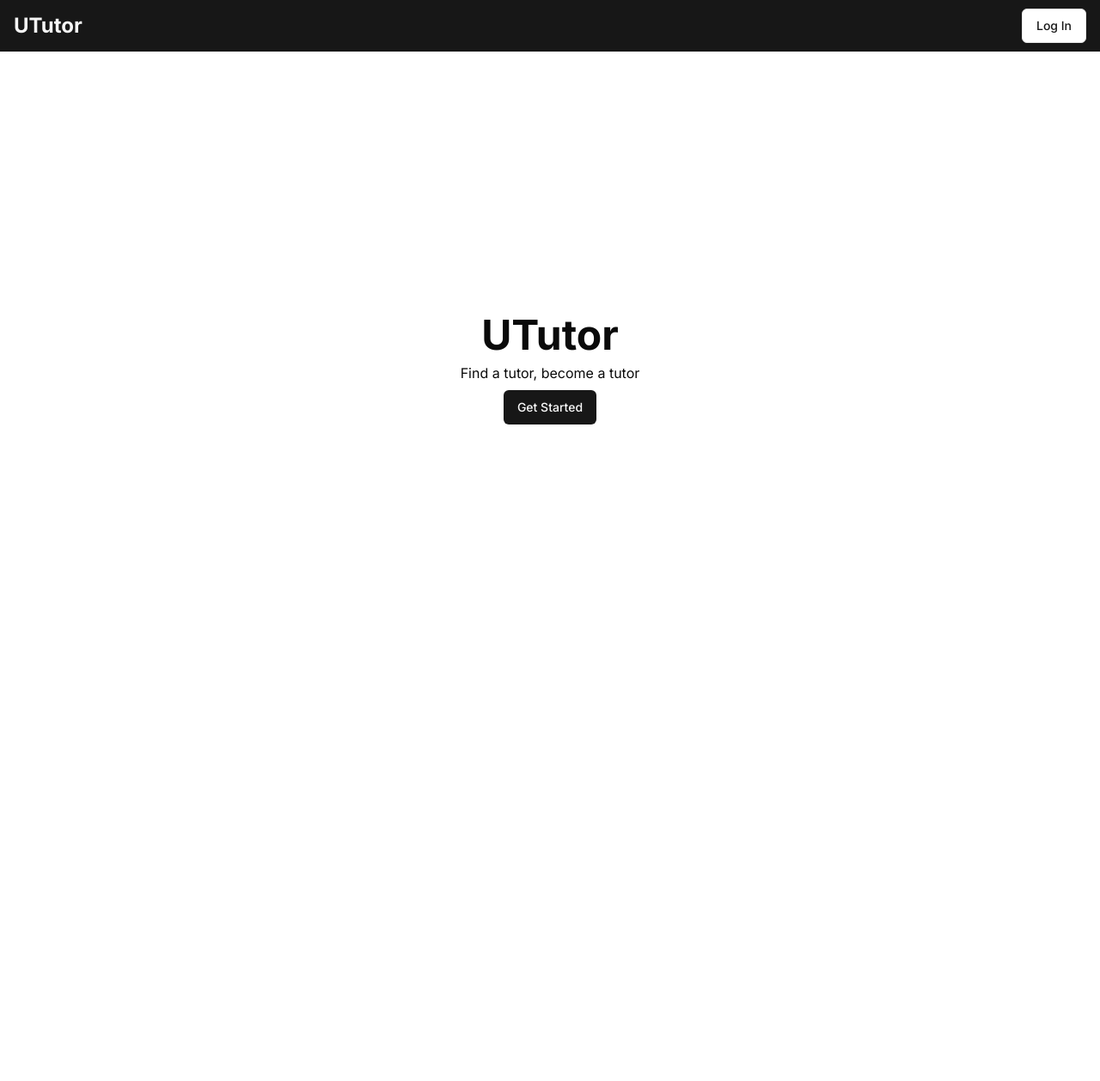
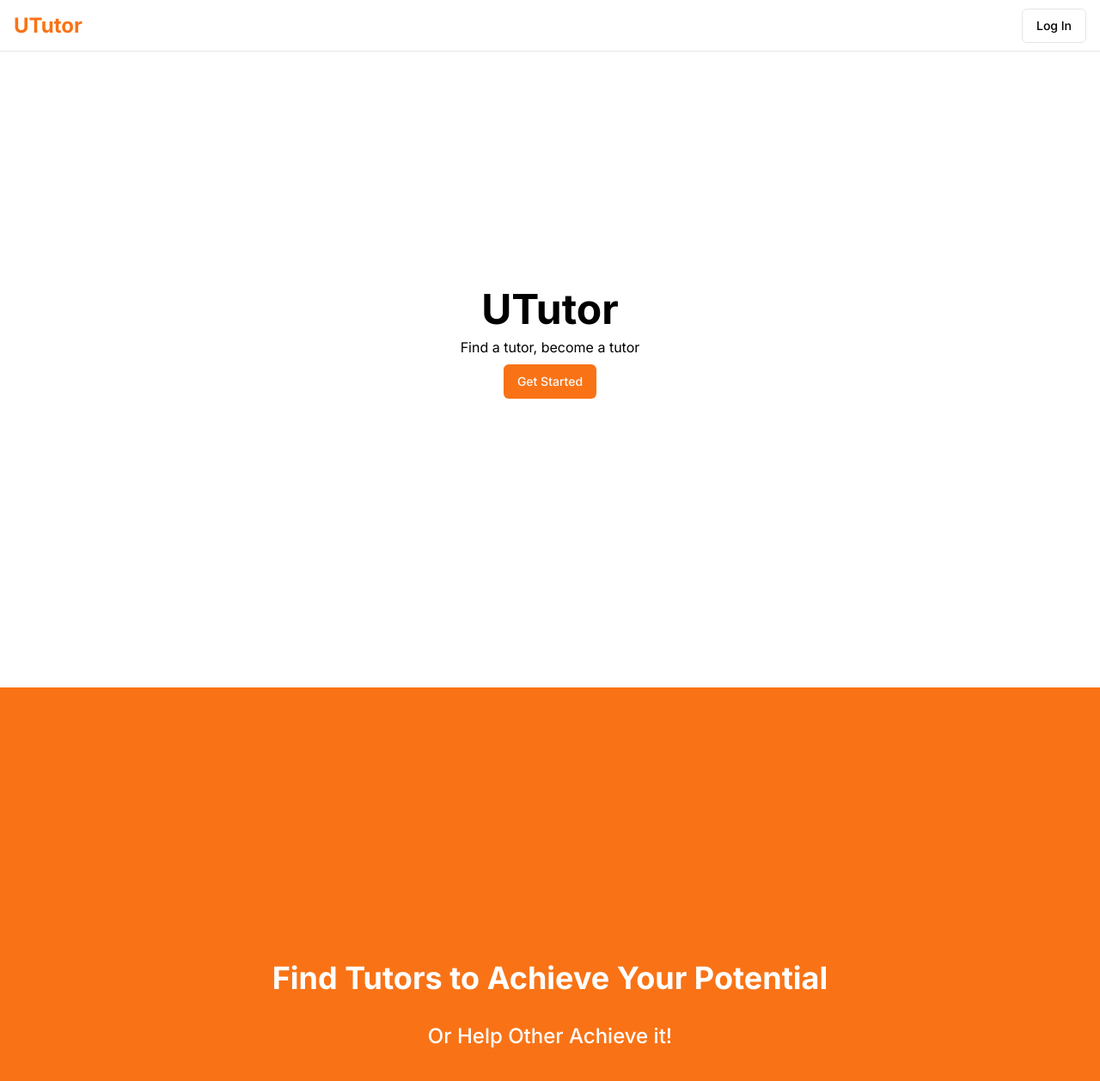
Before and after one commit to joselozano2003/SENG-401-Project, a Next.js app in the folder front/: page / in a window 1280 px wide. Shown: the top 1258 px of the page at 86% size. Before the commit the page ends 800 px from the top, so only its background shows below. Built offline with nearby package versions, Linux system fonts and the light colour scheme.

Commit message:
More home features

```diff
--- a/front/app/globals.css
+++ b/front/app/globals.css
@@ -66,11 +66,50 @@
   }
 }
 
+
 @layer base {
-  * {
-    @apply border-border;
+  :root {
+    --background: 0 0% 100%;
+    --foreground: 20 14.3% 4.1%;
+    --card: 0 0% 100%;
+    --card-foreground: 20 14.3% 4.1%;
+    --popover: 0 0% 100%;
+    --popover-foreground: 20 14.3% 4.1%;
+    --primary: 24.6 95% 53.1%;
+    --primary-foreground: 60 9.1% 97.8%;
+    --secondary: 60 4.8% 95.9%;
+    --secondary-foreground: 24 9.8% 10%;
+    --muted: 60 4.8% 95.9%;
+    --muted-foreground: 25 5.3% 44.7%;
+    --accent: 60 4.8% 95.9%;
+    --accent-foreground: 24 9.8% 10%;
+    --destructive: 0 84.2% 60.2%;
+    --destructive-foreground: 60 9.1% 97.8%;
+    --border: 20 5.9% 90%;
+    --input: 20 5.9% 90%;
+    --ring: 24.6 95% 53.1%;
+    --radius: 0.5rem;
   }
-  body {
-    @apply bg-background text-foreground;
+
+  .dark {
+    --background: 20 14.3% 4.1%;
+    --foreground: 60 9.1% 97.8%;
+    --card: 20 14.3% 4.1%;
+    --card-foreground: 60 9.1% 97.8%;
+    --popover: 20 14.3% 4.1%;
+    --popover-foreground: 60 9.1% 97.8%;
+    --primary: 20.5 90.2% 48.2%;
+    --primary-foreground: 60 9.1% 97.8%;
+    --secondary: 12 6.5% 15.1%;
+    --secondary-foreground: 60 9.1% 97.8%;
+    --muted: 12 6.5% 15.1%;
+    --muted-foreground: 24 5.4% 63.9%;
+    --accent: 12 6.5% 15.1%;
+    --accent-foreground: 60 9.1% 97.8%;
+    --destructive: 0 72.2% 50.6%;
+    --destructive-foreground: 60 9.1% 97.8%;
+    --border: 12 6.5% 15.1%;
+    --input: 12 6.5% 15.1%;
+    --ring: 20.5 90.2% 48.2%;
   }
 }
--- a/front/app/page.tsx
+++ b/front/app/page.tsx
@@ -1,4 +1,5 @@
 import Hero from "@/components/home/Hero";
+import WalkThrough from "@/components/home/WalkThrough";
 import Image from "next/image";
 
 export default function Home() {
@@ -6,6 +7,7 @@ export default function Home() {
 		<main className="">
 			<div className="">
 				<Hero />
+				<WalkThrough />
 			</div>
 		</main>
 	);
--- a/front/components/NavBar.tsx
+++ b/front/components/NavBar.tsx
@@ -3,13 +3,13 @@ import { Button } from "./ui/button";
 
 export default async function NavBar() {
     return (
-        <div className="h-[60px] bg-primary w-full flex justify-between items-center px-4 text-secondary">
+        <div className="h-[60px] w-full bg-white flex justify-between items-center px-4 text-primary fixed border-b border-gray-200">
             <div>
                 <h1 className="text-2xl font-bold">UTutor</h1>
             </div>
             <div>
                 <Link href={"/"}>
-                    <Button className="text-primary" variant={"outline"}>Log In</Button>
+                    <Button className="text-black" variant={"outline"}>Log In</Button>
                 </Link>
             </div>
         </div>
--- a/front/components/home/Hero.tsx
+++ b/front/components/home/Hero.tsx
@@ -2,7 +2,7 @@ import { Button } from "../ui/button";
 
 export default async function Hero() {
     return (
-       <div className="flex flex-col justify-center items-center h-[calc(100vh-60px)] [&>*]:m-1">
+       <div className="flex flex-col justify-center items-center h-[100vh] [&>*]:m-1">
             <h1 className="font-bold text-5xl">UTutor</h1>
             <p>Find a tutor, become a tutor</p>
             <Button>Get Started</Button>
--- /dev/null
+++ b/front/components/home/WalkThrough.tsx
@@ -0,0 +1,9 @@
+export default async function WalkThrough() {
+    return (
+        <div className="h-[calc(100vh-60px)] bg-primary text-white p-5 flex flex-col justify-center items-center [&>*]:m-4">
+            <h1 className="font-bold text-4xl">Find Tutors to Achieve Your Potential</h1>
+            <h2 className="text-2xl font-medium">Or Help Other Achieve it!</h2>
+            {/* Add app images in the future */}
+        </div>
+    )
+}
```
